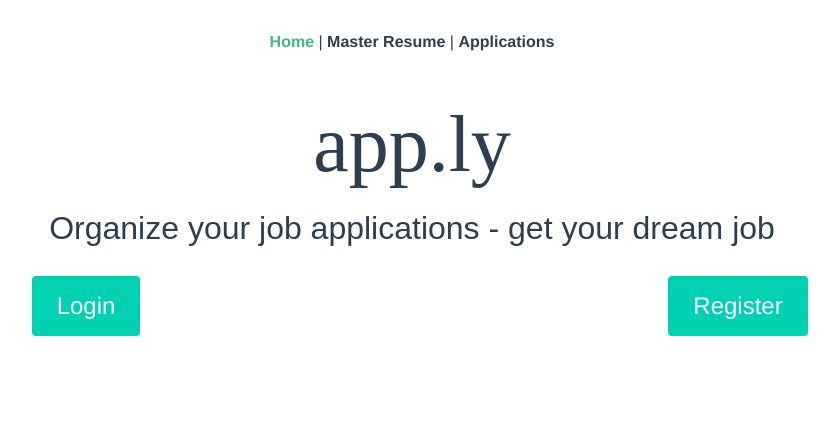
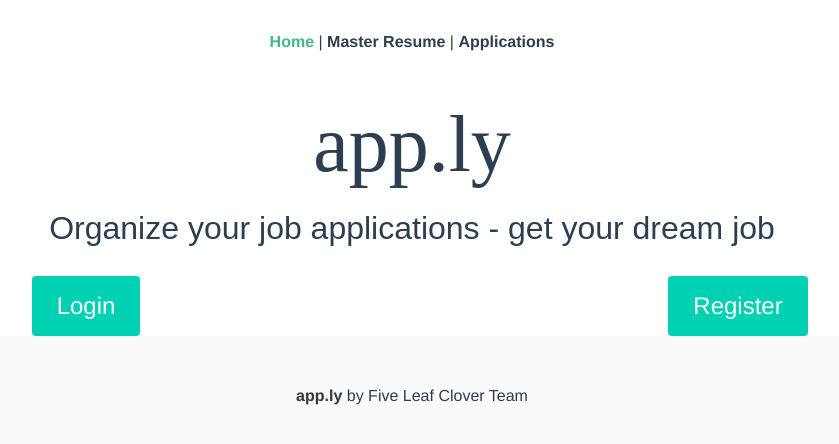
Before and after one commit to umn-5117-f18/module-2-group-assignment-5-leaf-clover-1, a Vue app in the folder app.ly/: page / in a window 1280 px wide. Shown: the top 444 px of the page, without its empty margins (228-1067 px from the left). Built offline with nearby package versions, Linux system fonts and the light colour scheme; a web font is replaced by a local one; what vuefire would draw is missing.

Commit message:
Add footer

```diff
--- a/app.ly/src/App.vue
+++ b/app.ly/src/App.vue
@@ -15,3 +15,16 @@
     <Footer/>
   </div>
 </template>
+
+
+<script>
+// @ is an alias to /src
+import Footer from '@/components/Footer.vue'
+
+export default {
+  name: 'app',
+  components: {
+    Footer
+  }
+}
+</script>
--- a/app.ly/src/assets/sass/main.scss
+++ b/app.ly/src/assets/sass/main.scss
@@ -4,6 +4,24 @@
 $title-font: Lily Script One, cursive;
 $font-stack: Mallanna, sans-serif;
 $primary-color: #2ba6cb;
+
+html,
+body {
+   margin:0;
+   padding:0;
+   height:100%;
+}
+#container {
+   min-height:100%;
+   position:relative;
+}
+#header {
+   padding:10px;
+}
+#body {
+   padding:10px;
+   padding-bottom:60px;   /* Height of the footer */
+}
 
 title, h1 {
     font-family: $title-font;
@@ -41,3 +59,10 @@ h2 {
 #nav a.router-link-exact-active {
   color: #42b983;
 }
+
+#footer {
+   position:absolute;
+   bottom:0;
+   width:100%;
+   height:60px;
+}
--- a/app.ly/src/components/Footer.vue
+++ b/app.ly/src/components/Footer.vue
@@ -2,9 +2,7 @@
   <footer class="footer">
     <div class="content has-text-centered">
       <p>
-        <strong>Bulma</strong> by <a href="https://jgthms.com">Jeremy Thomas</a>. The source code is licensed
-        <a href="http://opensource.org/licenses/mit-license.php">MIT</a>. The website content
-        is licensed <a href="http://creativecommons.org/licenses/by-nc-sa/4.0/">CC BY NC SA 4.0</a>.
+        <strong>app.ly</strong> by Five Leaf Clover Team
       </p>
     </div>
   </footer>
```
